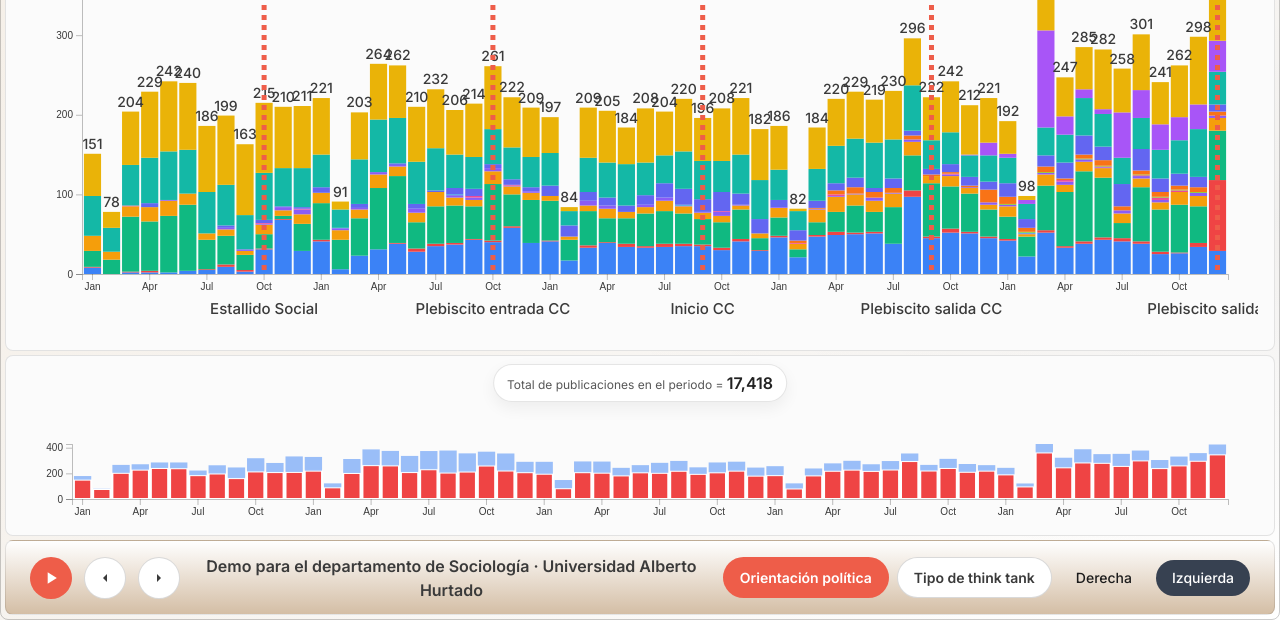
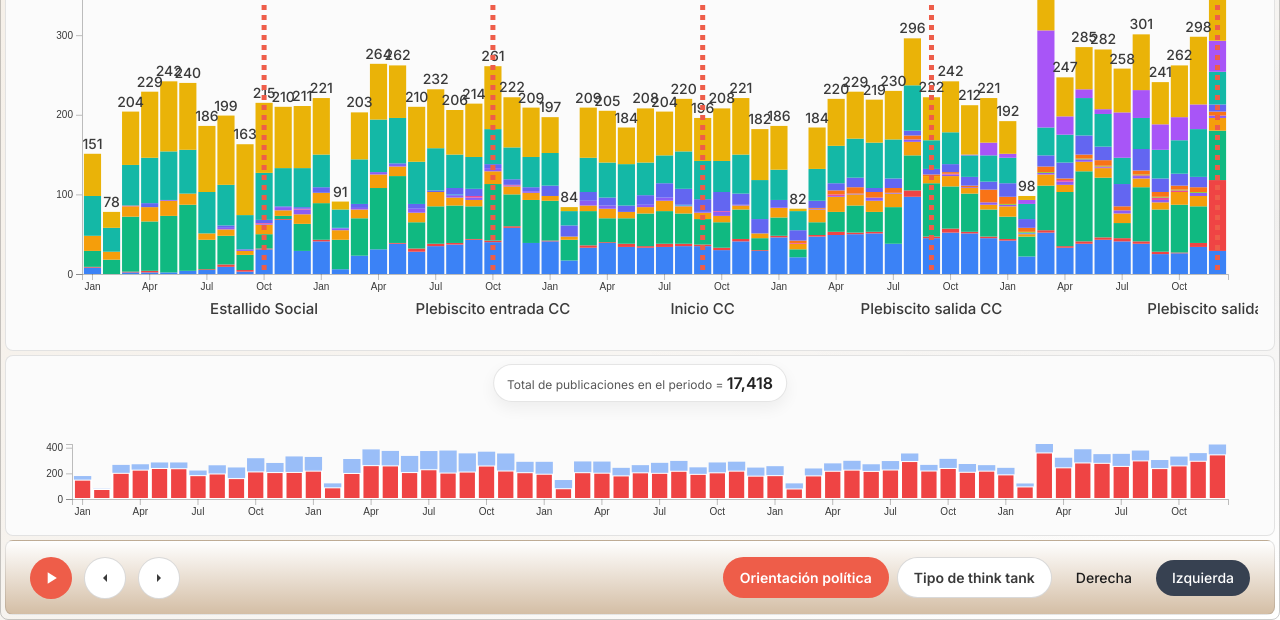
Before and after one commit to RodrigoMolinaAvila/densidad-thinktank-uah, a plain HTML site: page index.html in a window 1280 px wide. Shown: the part 180-800 px from the top of the page. Drawn offline with nearby package versions, Linux system fonts and the light colour scheme; animation ran at ten frames a second.

Commit message:
Remove demo text from index.html
Removed the demo text for the Sociology department.

```diff
--- a/index.html
+++ b/index.html
@@ -83,7 +83,7 @@
 
       <!-- Subtítulo -->
       <div class="flex-1 text-center">
-        <p class="text-sm md:text-base font-semibold text-[color:var(--ink-80)]">Demo para el departamento de Sociología · Universidad Alberto Hurtado</p>
+        <p class="text-sm md:text-base font-semibold text-[color:var(--ink-80)]"></p>
       </div>
 
       <!-- Filtros -->
```
